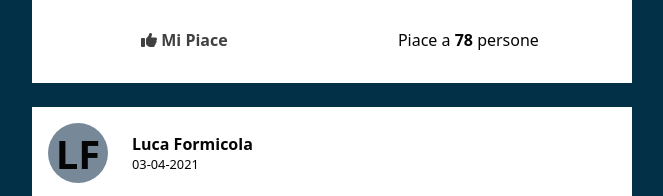
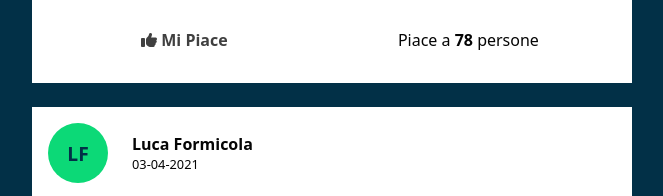
Before and after one commit to danieliabanji/js-social-posts, a plain HTML site: page index.html in a window 1280 px wide. Shown: the part 1932-2128 px from the top of the page, without its empty margins (308-971 px from the left). Drawn offline with Linux system fonts and the light colour scheme.

Commit message:
modifiche

```diff
--- a/main.js
+++ b/main.js
@@ -134,7 +134,7 @@ postMetaIcon.forEach((document, i) => {
         posts[i].author.name.split(' ').forEach(h => {
             c += h.charAt().toUpperCase();
         });
-        document.innerHTML = `<div class="letter-upper-case">${c}</div>`;
+        document.innerHTML = `<div class="profile-pic-default"><span>${c}</span></div>`;
     }
 })
 
--- a/style.css
+++ b/style.css
@@ -124,14 +124,3 @@ h1 {
     color: #0CD977;
     cursor: pointer;
 }
-
-.letter-upper-case {
-    font-size: 2.5rem;
-    font-weight: bold;
-    text-align: center;
-    padding-top: 3px;
-    background-color: lightslategray;
-    height: 60px;
-    width: 60px;
-    border-radius: 50%;
-}
```
